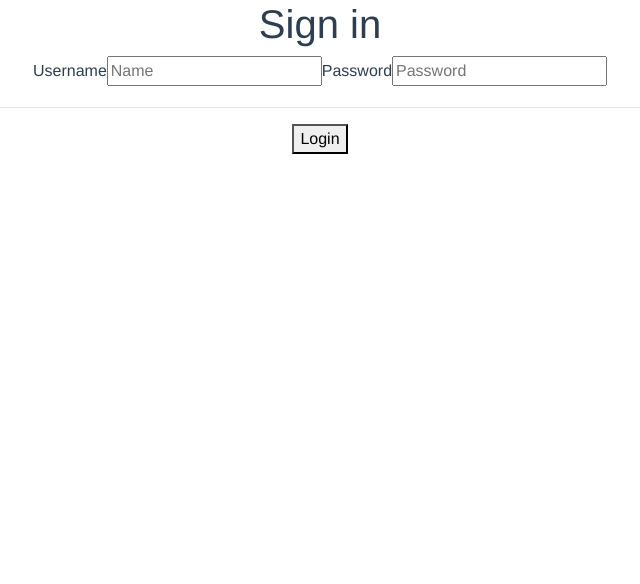
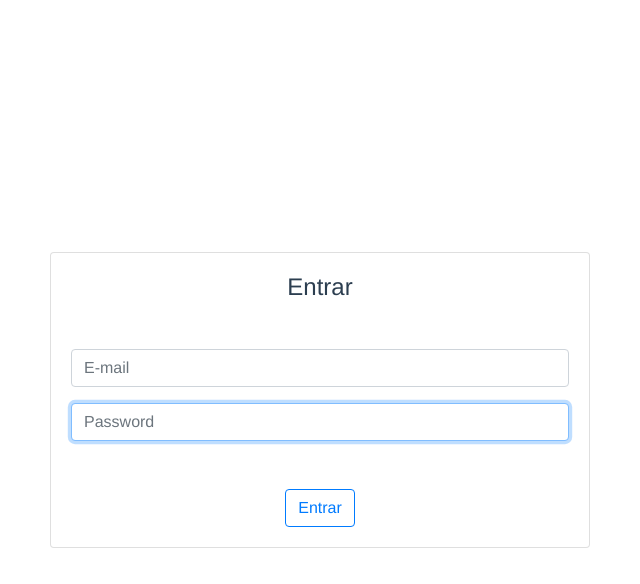
Before and after one commit to NicolasFujisawa/fatec-jpa-eventoapp, a Vue app in the folder frontend/: page /login in a window 1280 px wide. Shown: the top 584 px of the page, without its empty margins (320-960 px from the left). Built offline with nearby package versions, Linux system fonts and the light colour scheme.

Commit message:
Creating logic for event creation/deletion

```diff
--- /dev/null
+++ b/frontend/src/components/CreateEvent.vue
@@ -0,0 +1,45 @@
+<template>
+  <b-card title="CreateEventCard">
+    <b-form class="EventForm" @submit.prevent="createEvent">
+      <div class="mt-5">
+        <b-form-input v-model="name" placeholder="Nome do Evento" autofocus>
+        </b-form-input>
+        <b-form-input
+          v-model="eventDate"
+          placeholder="Data"
+          autofocus
+          class="mt-3">
+        </b-form-input>
+      </div>
+      <div class="mt-5">
+        <b-button type="submit" variant="outline-primary">Criar</b-button>
+      </div>
+    </b-form>
+  </b-card>
+</template>
+
+<script>
+import Api from '../services/api';
+import Store from '../store/index';
+
+export default {
+  name: 'CreateEvent',
+
+  data() {
+    return {
+      name: '',
+      eventDate: '',
+    };
+  },
+
+  methods: {
+    async createEvent() {
+      const { name, eventDate } = this;
+
+      await Api.createEvent({ name, eventDate }, Store.getters.users);
+
+      this.$emit('reload');
+    },
+  },
+};
+</script>
--- a/frontend/src/components/EventCard.vue
+++ b/frontend/src/components/EventCard.vue
@@ -1,17 +1,37 @@
 <template>
   <div class="Card">
-    <v-card elevation="3" outlined>
-      <v-card-title>{{ event.name }}</v-card-title>
-      <v-card-text>{{ Date(event.eventDate * 1000) }}</v-card-text>
-    </v-card>
+    <b-card elevation="3" outlined>
+      <b-card-title>{{ event.name }}</b-card-title>
+      <b-card-text>{{ new Date(event.eventDate).toLocaleDateString('en-US') }}</b-card-text>
+      <b-row>
+        <b-col>
+          <b-button variant="primary">Edit</b-button>
+        </b-col>
+        <b-col>
+          <b-button variant="danger" @click='deleteEvent'>Delete</b-button>
+        </b-col>
+      </b-row>
+    </b-card>
   </div>
 </template>
 
 <script>
+import Api from '../services/api';
+import Store from '../store/index';
+
 export default {
   name: 'EventCard',
+
   props: {
     event: Object,
+  },
+
+  methods: {
+    async deleteEvent() {
+      console.log(this.event);
+      await Api.deleteEvent(this.event.id, Store.getters.users);
+      this.$emit('reload');
+    },
   },
 };
 </script>
--- a/frontend/src/components/EventList.vue
+++ b/frontend/src/components/EventList.vue
@@ -1,9 +1,11 @@
 <template>
-<div class='EventList'>
-  <div v-for='(event, key) in events' :key='key' class='Event'>
-        <EventCard :event='event'/>
-  </div>
-</div>
+<b-container class='EventList'>
+  <b-row>
+    <b-col v-for='(event, key) in events' :key='key' class='col-4'>
+          <EventCard @reload='reloadEvents' :event='event' class='mb-5'/>
+    </b-col>
+  </b-row>
+</b-container>
 </template>
 
 <script>
@@ -17,6 +19,11 @@ export default {
   props: {
     events: Array,
   },
+  methods: {
+    reloadEvents() {
+      this.$emit('reload');
+    },
+  },
 };
 </script>
 
--- a/frontend/src/components/LoginPage.vue
+++ b/frontend/src/components/LoginPage.vue
@@ -1,15 +1,22 @@
 <template>
- <div>
-   <form class="login" @submit.prevent="login">
-     <h1>Sign in</h1>
-     <label>Username</label>
-     <input required v-model="name" placeholder="Name"/>
-     <label>Password</label>
-     <input required v-model="password" type="password" placeholder="Password"/>
-     <hr/>
-     <button type="submit">Login</button>
-   </form>
- </div>
+  <b-card title="Entrar">
+    <b-form class="login" @submit.prevent="login">
+      <div class="mt-5">
+        <b-form-input v-model="name" placeholder="E-mail" autofocus>
+        </b-form-input>
+        <b-form-input
+          v-model="password"
+          type="password"
+          placeholder="Password"
+          autofocus
+          class="mt-3">
+        </b-form-input>
+      </div>
+      <div class="mt-5">
+        <b-button type="submit" variant="outline-primary">Entrar</b-button>
+      </div>
+    </b-form>
+  </b-card>
 </template>
 
 <script>
--- a/frontend/src/services/api.js
+++ b/frontend/src/services/api.js
@@ -15,6 +15,16 @@ export default {
 
     return axiosInstance.get('/users', { auth });
   },
+  async createEvent({ name, eventDate }, user) {
+    const auth = this.genAuth(user);
+
+    return axiosInstance.post('/events', { name, eventDate }, { auth });
+  },
+  async deleteEvent(id, user) {
+    const auth = this.genAuth(user);
+
+    return axiosInstance.delete(`/events?id=${id}`, { auth });
+  },
   genAuth(user) {
     return { username: user.name, password: user.password };
   },
--- a/frontend/src/views/Home.vue
+++ b/frontend/src/views/Home.vue
@@ -1,18 +1,27 @@
 <template>
-  <div class='home'>
+  <b-container class='home'>
     <div id='nav'>
       <router-link to='/'>Home</router-link> |
       <a v-on:click='logout'>Logout</a>
     </div>
-    <div class='event-list'>
-      <EventList :events='events.data'/>
-    </div>
-  </div>
+    <b-row class='event-list'>
+      <EventList :events='events.data' @reload='loadEvents'/>
+    </b-row>
+    <b-row>
+      <b-col>
+        <b-button v-b-modal.create-event variant="outline-primary">Criar novo evento</b-button>
+        <b-modal id="create-event" hide-footer>
+          <CreateEvent @reload='reloadOnEventCreate'></CreateEvent>
+        </b-modal>
+      </b-col>
+    </b-row>
+  </b-container>
 </template>
 
 <script>
 // @ is an alias to /src
 import EventList from '@/components/EventList.vue';
+import CreateEvent from '@/components/CreateEvent.vue';
 import Api from '@/services/api';
 import Store from '@/store/index';
 
@@ -21,6 +30,7 @@ export default {
 
   components: {
     EventList,
+    CreateEvent,
   },
 
   async mounted() {
@@ -44,6 +54,10 @@ export default {
       } catch (e) {
         console.log(e);
       }
+    },
+    async reloadOnEventCreate() {
+      this.$bvModal.hide('create-event');
+      await this.loadEvents();
     },
   },
 };
--- a/frontend/src/views/Login.vue
+++ b/frontend/src/views/Login.vue
@@ -1,5 +1,15 @@
 <template>
-  <LoginPage></LoginPage>
+  <b-container class="bv-example-row bv-example-row-flex-cols">
+    <b-row
+      class="vh-100 text-center"
+      align-v="center"
+      align-h="center"
+    >
+      <b-col cols="6">
+        <LoginPage></LoginPage>
+      </b-col>
+    </b-row>
+  </b-container>
 </template>
 
 <script>
```
Also changed, not shown: 2 other files (tests, documents, lock files or other folders).
